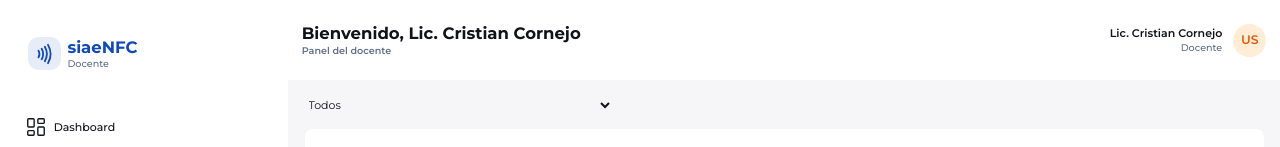
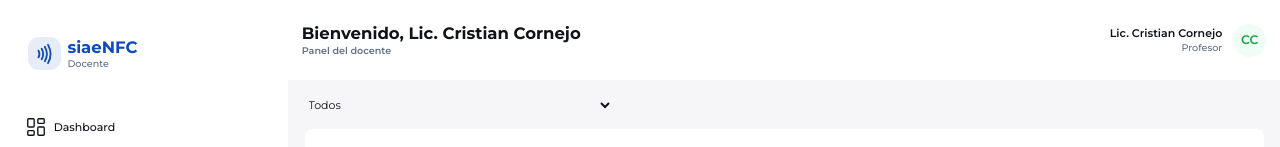
Before and after one commit to SrRata/next-nfc, a Next.js app: page /dashboard/students-management in a window 1280 px wide. Shown: the top 147 px of the page. Built offline with nearby package versions, Linux system fonts and the light colour scheme; no server answers.

Commit message:
solucion de errores generales

```diff
--- a/app/dashboard/layout.tsx
+++ b/app/dashboard/layout.tsx
@@ -33,9 +33,9 @@ export default function DashboardLayout({
           description="Panel del docente"
         />
         <UserInfo
-          fullName="cristian cornejo"
+          name="cristian cornejo"
           username="Lic. Cristian Cornejo"
-          role="Docente"
+          role="profesor"
         />
       </Header>
 
--- a/app/dashboard/page-teacher.tsx
+++ b/app/dashboard/page-teacher.tsx
@@ -52,7 +52,7 @@ export default function HomePageTeacher() {
           <AbsenceStatCard absences={2} late={4} />
         </CourseOverviewStats>
 
-        <LastRegister lastStudent="Luis Matailo" createdAt={new Date()} />
+        <LastRegister lastStudent="Luis Matailo" createdAt={new Date()} href="/" />
       </CourseOverviewCard>
 
       <LinkCard
--- a/components/course-overview-card.tsx
+++ b/components/course-overview-card.tsx
@@ -1,5 +1,5 @@
 import { GraduationCap } from "lucide-react";
-import { Badge, BadgeCircle } from "./ui/badge";
+import { Badge} from "./ui/badge";
 import { ProgressBar } from "./ui/bar";
 import { cn } from "@/lib/utils";
 
@@ -78,8 +78,7 @@ export function CourseOverviewStats({
       <div className="flex items-center justify-between">
         <h3 className="font-bold text-2xl">Estado de asistencia</h3>
 
-        <Badge color={isActive ? "green" : "red"}>
-          <BadgeCircle pulse={isActive} size="sm" />
+        <Badge color={isActive ? "green" : "red"} circle circlePulse circleSize="sm">
           {isActive ? "Registro activo" : "Registro inactivo"}
         </Badge>
       </div>
--- a/components/system-status-card.tsx
+++ b/components/system-status-card.tsx
@@ -1,6 +1,6 @@
 import { getRelativeTime } from "@/lib/relative-time";
 import { RadioIcon } from "lucide-react";
-import { Badge, BadgeCircle } from "./ui/badge";
+import { Badge} from "./ui/badge";
 
 interface SystemStatusCardProps {
   lastReading: Date | string;
@@ -23,8 +23,7 @@ export function SystemStatusCard({
             Estado del sistema
           </p>
 
-          <Badge color={isOnline ? "green" : "red"} variant="solid">
-            <BadgeCircle pulse={isOnline} />
+          <Badge color={isOnline ? "green" : "red"} variant="solid" circle circlePulse>
             {isOnline ? "En línea" : "Fuera de línea"}
           </Badge>
         </div>
--- a/components/user.tsx
+++ b/components/user.tsx
@@ -23,7 +23,7 @@ export function UserInfo({
                 <p className="font-semibold text-black-primary">
                     {username}
                 </p>
-                <p className="text-black-secondary text-sm font-medium">
+                <p className="text-black-secondary text-sm font-medium capitalize">
                     {role}
                 </p>
             </div>
```
